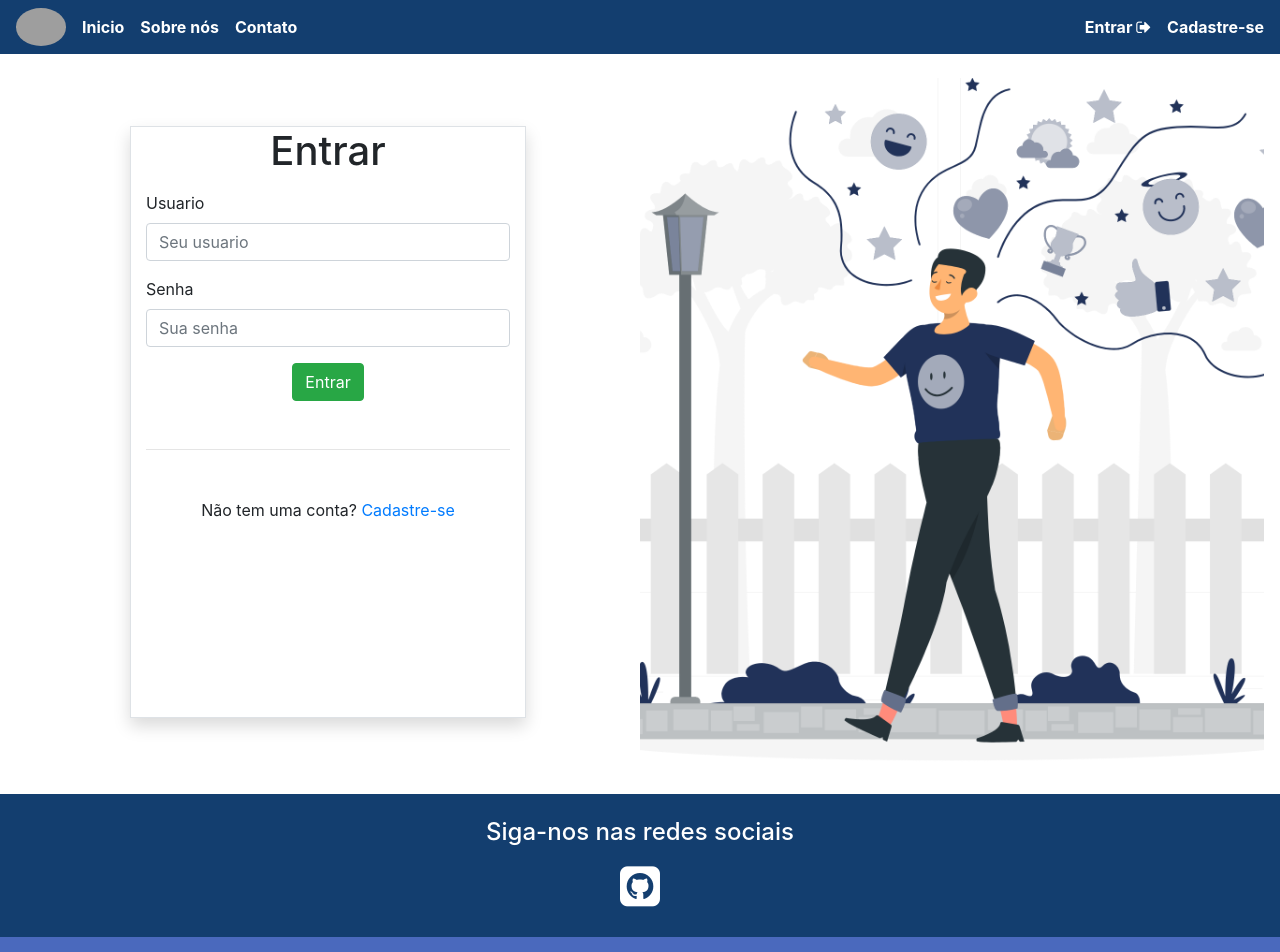
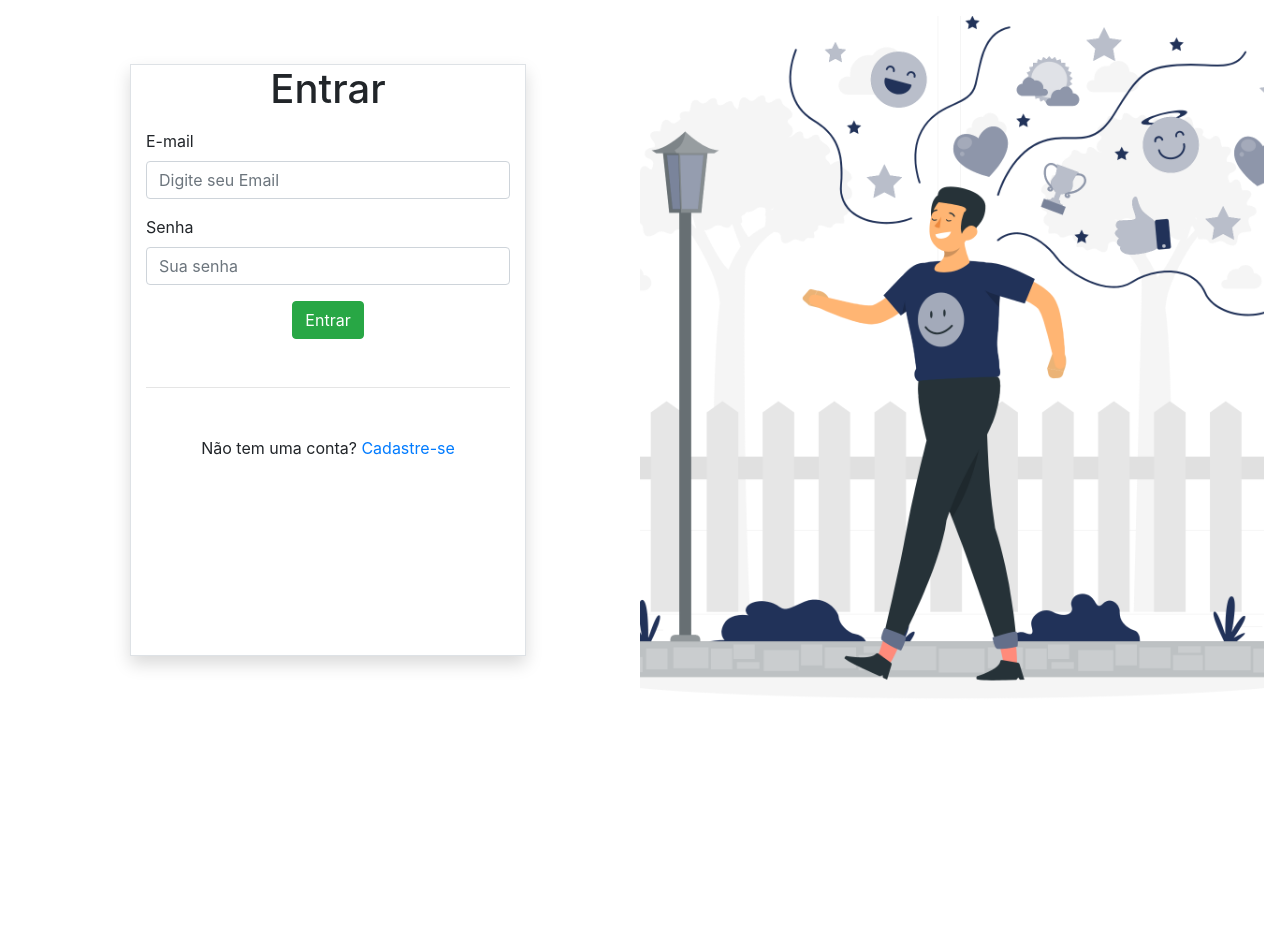
Before and after one commit to Segurancareal/frontEnd, an Angular app in the folder frontend/: page /#/login in a window 1280 px wide. Shown: the top 952 px of the page. After the commit the page ends 800 px from the top, so only its background shows below. Built offline with nearby package versions, Linux system fonts and the light colour scheme; grey boxes are pictures that could not be loaded.

Commit message:
ajustando

```diff
--- a/frontend/src/app/app-routing.module.ts
+++ b/frontend/src/app/app-routing.module.ts
@@ -8,7 +8,7 @@ import { SobreComponent } from './sobre/sobre.component';
 import { ContatoComponent } from './contato/contato.component';
 
 const routes: Routes = [
-  {path:"",redirectTo:"contato",pathMatch: "full"},
+  {path:"",redirectTo:"login",pathMatch: "full"},
   {path:"login",component: LoginComponent},
   {path:"cadastro",component: CadastroComponent},
   {path:"menu",component:MenuComponent},
--- a/frontend/src/app/app.component.html
+++ b/frontend/src/app/app.component.html
@@ -1,3 +1,3 @@
-<app-menu></app-menu>
+<app-menu *ngIf="auth.logado()"></app-menu>
 <router-outlet></router-outlet>
-<app-rodape></app-rodape>
+<app-rodape *ngIf="auth.logado()"></app-rodape>
--- a/frontend/src/app/cadastro/cadastro.component.ts
+++ b/frontend/src/app/cadastro/cadastro.component.ts
@@ -24,7 +24,7 @@ export class CadastroComponent implements OnInit {
   }
 
   confirmSenha(event: any) {
-    this.confirmSenha = event.target.value
+    this.confirmarSenha = event.target.value
   }
 
   tipoUsuario(event: any) {
--- a/frontend/src/app/login/login.component.html
+++ b/frontend/src/app/login/login.component.html
@@ -8,9 +8,9 @@
       <h1 class="text-center mb-3">Entrar</h1>
 
       <div class="form-group">
-        <label for="usuario">Usuario</label>
+        <label for="usuario">E-mail</label>
         <input [(ngModel)]="userLogin.usuario" class="form-control" type="text" name="usuario" id="usuario"
-        placeholder="Seu usuario">
+        placeholder="Digite seu Email">
       </div>
 
       <div class="form-group">
--- a/frontend/src/app/login/login.component.ts
+++ b/frontend/src/app/login/login.component.ts
@@ -31,9 +31,9 @@ export class LoginComponent implements OnInit {
       environment.id = this.userLogin.id
       environment.foto = this.userLogin.foto
 
-      this.router.navigate(["/home"])
+      this.router.navigate(["/inicio"])
     }, erro =>{
-      if(erro.status == 500){
+      if(erro.status == 401){
         alert("usuario ou senha estao Incorretos!")
       }
     })
--- a/frontend/src/app/menu/menu.component.html
+++ b/frontend/src/app/menu/menu.component.html
@@ -34,6 +34,11 @@
         <a routerLink="/cadastro" class="m-0 font-weight-bold text-white fs-16">Cadastre-se
         </a>
     </li>
+
+    <li class="nav-item pl-3">
+      <a (click)="sair()" class="m-0 font-weight-bold text-white fs-16" routerLink="/inicio">Sair
+      </a>
+  </li>
   </ul>
 
   </div>
```
